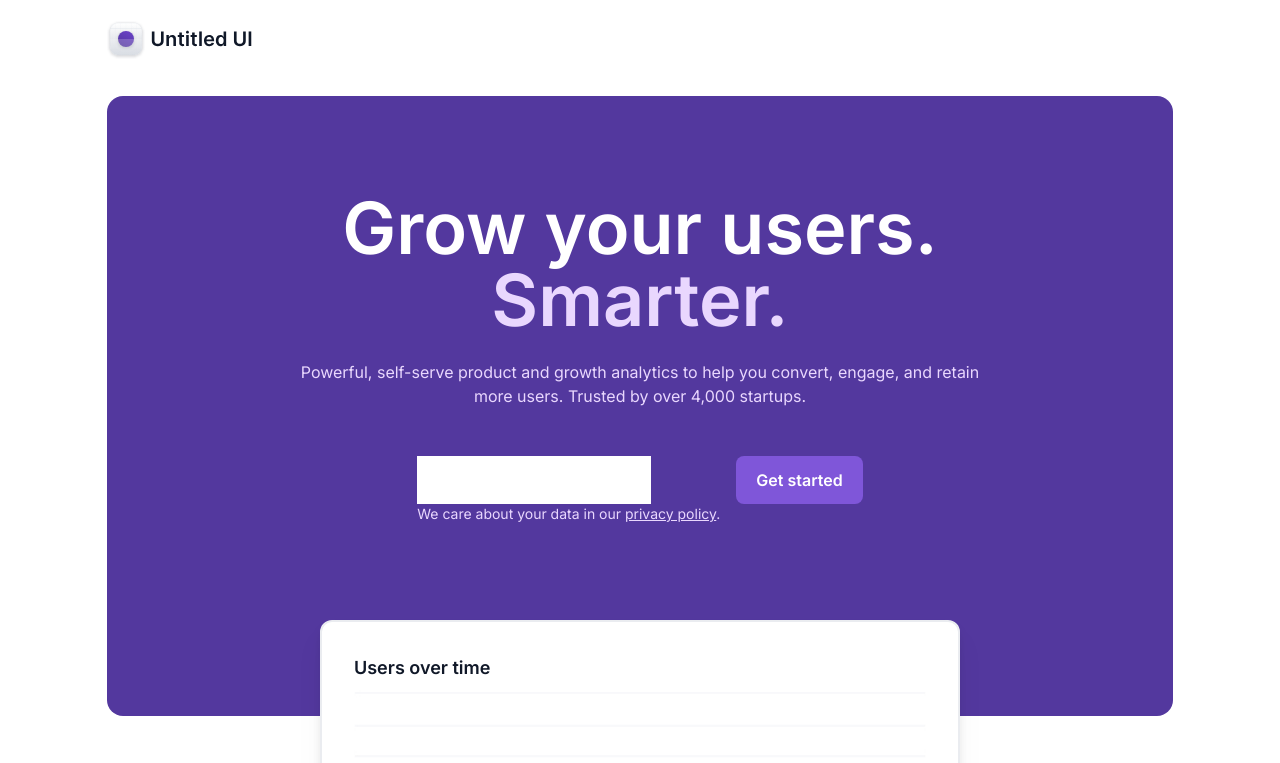
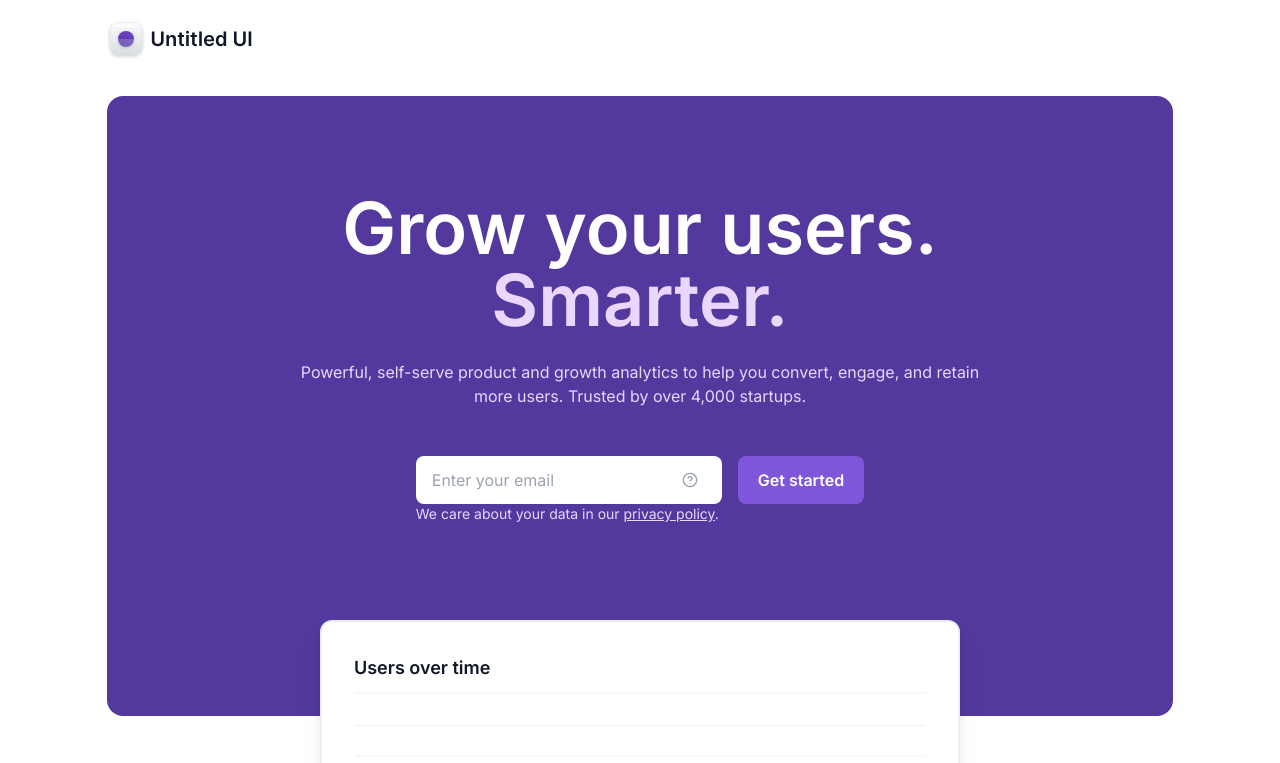
Before and after one commit to Andresarl16/Avila-Tek-Frontend-Skills-Test, a Next.js app: page / in a window 1280 px wide. Shown: the top 763 px of the page. Built offline with nearby package versions, Linux system fonts and the light colour scheme.

Commit message:
feat(Components): Create Input and Tooltip Components

```diff
--- /dev/null
+++ b/src/models/InputModel.ts
@@ -0,0 +1,4 @@
+export interface Input {
+  placeholder: string;
+  tooltip: string;
+}
--- /dev/null
+++ b/src/models/TooltipModel.ts
@@ -0,0 +1,7 @@
+export type Positions = "top" | "right" | "bottom" | "left";
+
+export interface Tooltip {
+  text: string;
+  position: Positions;
+  children: any;
+}
--- /dev/null
+++ b/src/ui/components/Input.tsx
@@ -0,0 +1,23 @@
+import { Button, ButtonTypes } from "@/models/ButtonModel";
+import { Input } from "@/models/InputModel";
+import QuestionMarkIcon from "../icons/QuestionMarkIcon";
+import Tooltip from "./Tooltip";
+
+export default function Input({ placeholder, tooltip }: Input) {
+  return (
+    <div className="flex justify-between items-center px-4 py-3 space-x-2 rounded-lg bg-bg-primary">
+      <input
+        className="w-full text-text-placeholder outline-none"
+        placeholder={placeholder}
+      />
+      {tooltip ? (
+        <Tooltip text={tooltip} position="top">
+          {" "}
+          <QuestionMarkIcon width={16} height={16} />{" "}
+        </Tooltip>
+      ) : (
+        <></>
+      )}
+    </div>
+  );
+}
--- /dev/null
+++ b/src/ui/components/Tooltip.tsx
@@ -0,0 +1,53 @@
+import QuestionMarIcon from "../icons/QuestionMarkIcon";
+import { Positions, Tooltip } from "@/models/TooltipModel";
+
+export default function Tooltip({ text, position, children }: Tooltip) {
+  function getTooltipStyles(position: Positions) {
+    switch (position) {
+      case "top":
+        return "left-1/2 -translate-x-1/2 bottom-[calc(100%+5px)]";
+      case "bottom":
+        return "left-1/2 -translate-x-1/2 top-[calc(100%+5px)]";
+      case "right":
+        return "top-1/2 -translate-y-1/2 left-[calc(100%+4px)]";
+      case "left":
+        return "top-1/2 -translate-y-1/2 right-[calc(100%+5px)]";
+      default:
+        return "";
+    }
+  }
+
+  function getTriangleStyles(position: Positions) {
+    switch (position) {
+      case "top":
+        return "left-1/2 -translate-x-1/2 bottom-full border-l-transparent border-r-transparent border-b-0 border-t-bg-tertiary";
+      case "bottom":
+        return "left-1/2 -translate-x-1/2 top-full border-l-transparent border-r-transparent border-t-0 border-b-bg-tertiary";
+      case "right":
+        return "top-1/2 -translate-y-1/2 left-full border-t-transparent border-b-transparent border-l-0 border-r-bg-tertiary";
+      case "left":
+        return "top-1/2 -translate-y-1/2 right-full border-t-transparent border-b-transparent border-r-0 border-l-bg-tertiary";
+      default:
+        return "";
+    }
+  }
+
+  return (
+    <div id="tooltip" className="relative cursor-pointer group">
+      <div className="mx-2 my-1"> {children} </div>
+      <span
+        className={`absolute hidden group-hover:inline-block text-text-tertiary text-xs p-2 rounded-lg whitespace-nowrap ${getTooltipStyles(
+          position
+        )} bg-bg-tertiary`}
+      >
+        {" "}
+        {text}{" "}
+      </span>
+      <span
+        className={`absolute hidden group-hover:inline-block border-[5px] ${getTriangleStyles(
+          position
+        )}`}
+      ></span>
+    </div>
+  );
+}
--- a/src/ui/components/sections/header.tsx
+++ b/src/ui/components/sections/header.tsx
@@ -1,5 +1,6 @@
 import Button from "../Button";
 import Image from "next/image";
+import Input from "@/ui/components/Input";
 
 export default function Header() {
   return (
@@ -17,7 +18,10 @@ export default function Header() {
           </p>
           <form action="" className="sm:flex justify-center sm:space-x-4">
             <div>
-              <input type="text" className="h-12" />
+              <Input
+                placeholder="Enter your email"
+                tooltip="Enter your email"
+              ></Input>
               <p className="mb-4 sm:mb-0 text-sm text-text-brand-tertiary">
                 We care about your data in our{" "}
                 <u className="cursor-pointer">privacy policy</u>.
--- /dev/null
+++ b/src/ui/icons/QuestionMarkIcon.tsx
@@ -0,0 +1,20 @@
+import React from "react";
+
+const QuestionMarIcon = (props: React.SVGProps<SVGSVGElement>) => (
+  <svg
+    xmlns="http://www.w3.org/2000/svg"
+    fill="none"
+    viewBox="0 0 16 16"
+    {...props}
+  >
+    <path
+      stroke="#98A2B3"
+      stroke-linecap="round"
+      stroke-linejoin="round"
+      stroke-width="1.333"
+      d="M6.06 6a2 2 0 0 1 3.887.667c0 1.333-2 2-2 2M8 11.333h.007M14.667 8A6.667 6.667 0 1 1 1.333 8a6.667 6.667 0 0 1 13.334 0Z"
+    />
+  </svg>
+);
+
+export default QuestionMarIcon;
--- a/tailwind.config.ts
+++ b/tailwind.config.ts
@@ -12,6 +12,7 @@ const config: Config = {
         // Background Colors //
         "bg-primary": "#FFFFFF",
         "bg-secondary": "#F9FAFB",
+        "bg-tertiary": "#F1F1F1",
         "bg-brand-section": "#53389E",
         "bg-button-primary": "#7F56D9",
         "bg-button-secondary": "#FFFFFF",
```
